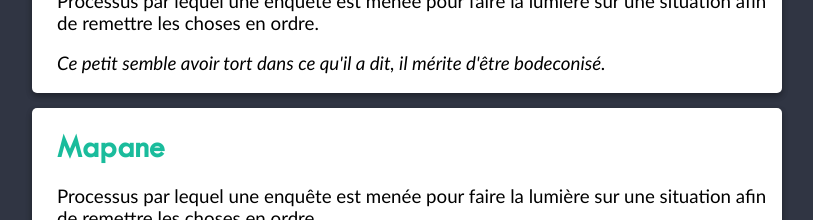
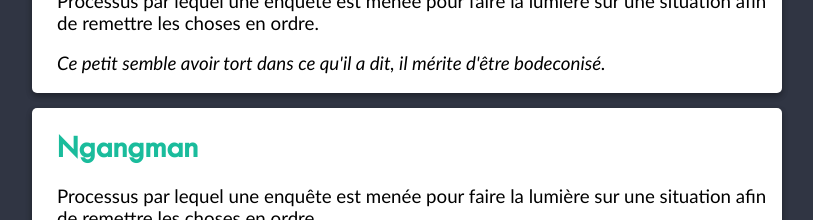
Before and after one commit to makak22/Letoli, a Next.js app: page /suggestions in a window 1280 px wide. Shown: the part 2740-2960 px from the top of the page, without its empty margins (233-1046 px from the left). Built offline with nearby package versions, Linux system fonts and the light colour scheme.

Commit message:
Update ladatabase.js

```diff
--- a/public/data/ladatabase.js
+++ b/public/data/ladatabase.js
@@ -323,7 +323,7 @@ export const toli = [
       {
         "id": 13,
         "attributes": {
-          "mot": "Mapane",
+          "mot": "Ngangman",
           "definition": {
             "1": "Processus par lequel une enquête est menée pour faire la lumière sur une situation afin de remettre les choses en ordre.",
             "2":null,
```
